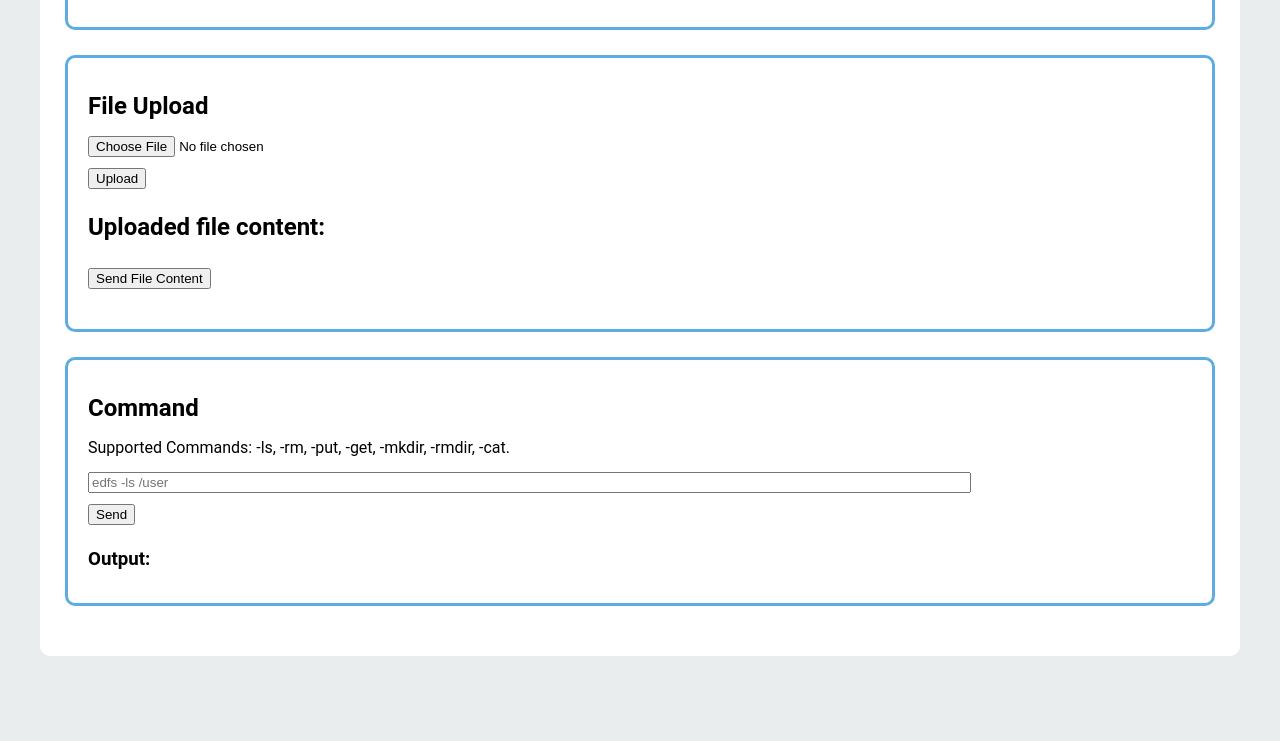
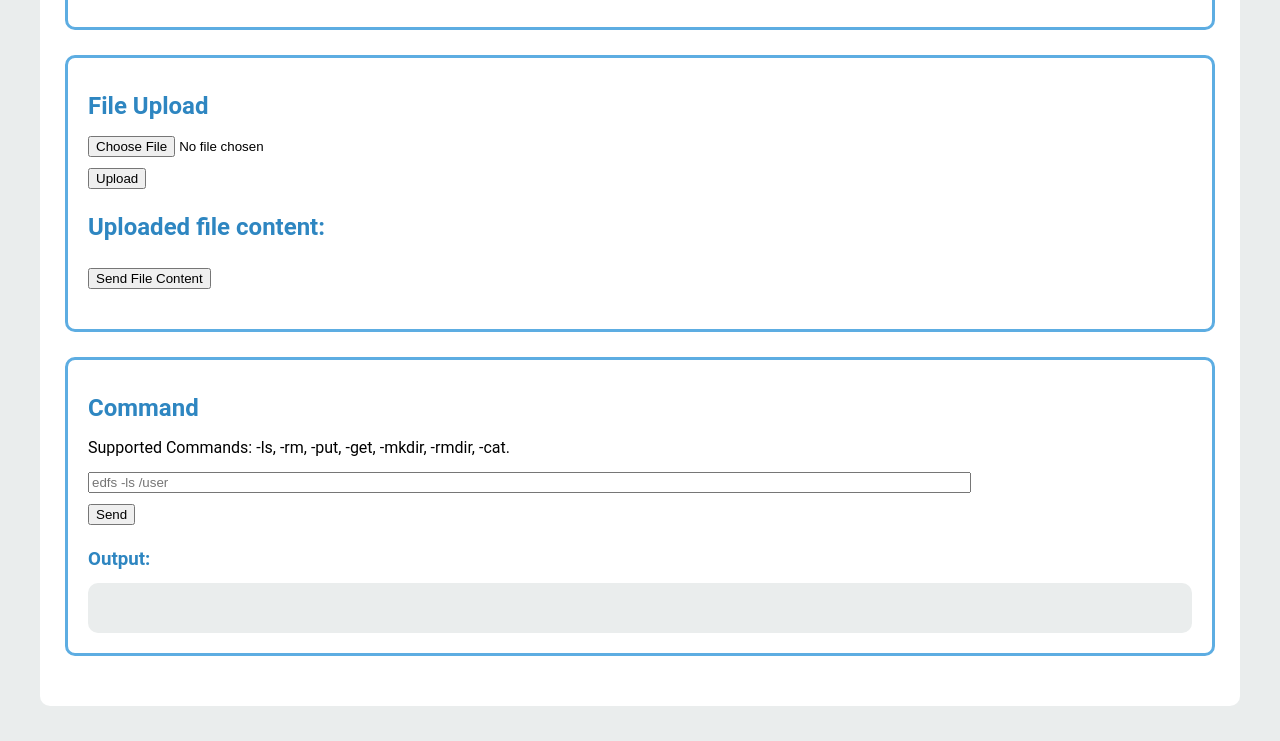
Before and after one commit to serenah812/EDFS, a plain HTML site: page mytest/UI/UI.html in a window 1280 px wide. Shown: the part 733-1474 px from the top of the page. Before the commit the page ends 1424 px from the top, so only its background shows below. Drawn offline with nearby package versions, Linux system fonts and the light colour scheme.

Commit message:
Update UI.html

```diff
--- a/mytest/UI/UI.html
+++ b/mytest/UI/UI.html
@@ -10,10 +10,17 @@
 		  box-sizing: border-box;
 		}
 
-	    html,body,h1,h2,h3,h4,p {font-family: "Roboto", sans-serif; margin: 10px 0;}
+	    html,body,h1,h2,h3,h4,p {
+	    	font-family: "Roboto", sans-serif;
+	    	margin: 10px 0;
+	    }
 
 	    h1 {
 	    	margin: 0;
+	    }
+
+	    h2,h3,h4 {
+	    	color: #2E86C1;
 	    }
 
 	    body {
@@ -48,7 +55,7 @@
 
 		.topnav a:hover {
 		  	background-color: #EAEDED;
-		  	color: #2471A3;
+		  	color: #2E86C1;
 		}
 
 
@@ -100,6 +107,15 @@
 			margin-bottom: 25px;
 		}
 
+		.output_box {
+			background-color: #EAEDED;
+			border-radius: 10px;
+			padding: 20px;
+		}
+		.output_box p {
+			font-family: "Courier New", monospace;
+		}
+
 		.clearfloat {
 			clear: both;
 		}
@@ -137,7 +153,7 @@
 	<h2>Uploaded file content:</h2>
 	<pre id="fileData"></pre>
 	<button onclick="sendFileContent()">Send File Content</button>
-	<p id="response"></p>
+	<p id="response"> </p>
 	</div>
 
 	<div id="command">
@@ -147,7 +163,9 @@
 	<br>
 	<button onclick="sendData()">Send</button>
 	<h3>Output:</h3>
-	<p id="outputText"></p>
+	<div class="output_box">
+		<p id="outputText"></p>
+	</div>
 	</div>
 
 	<script>
```
